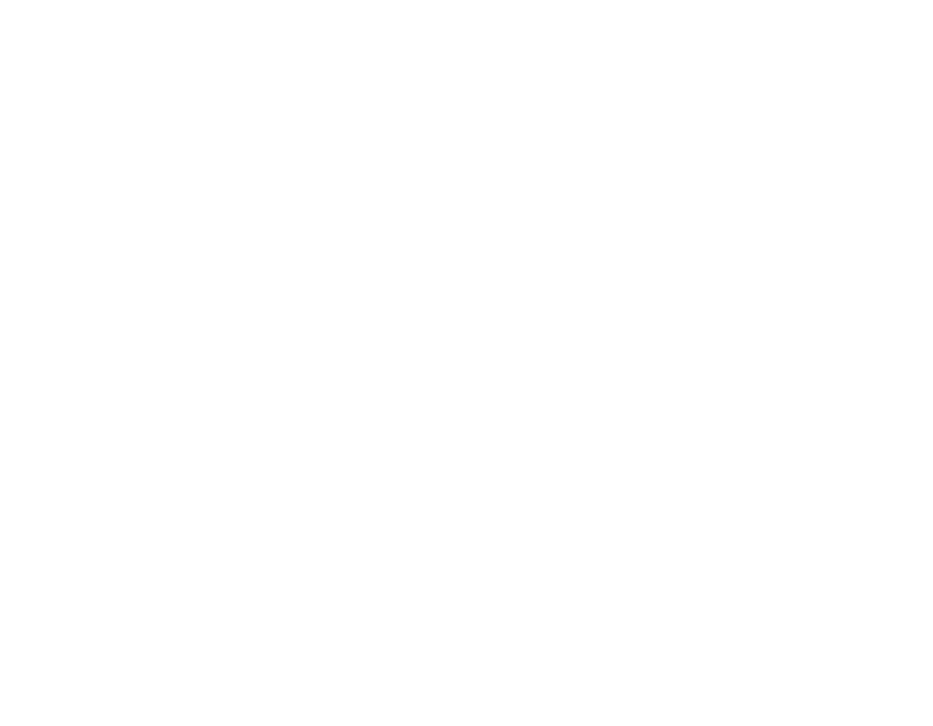
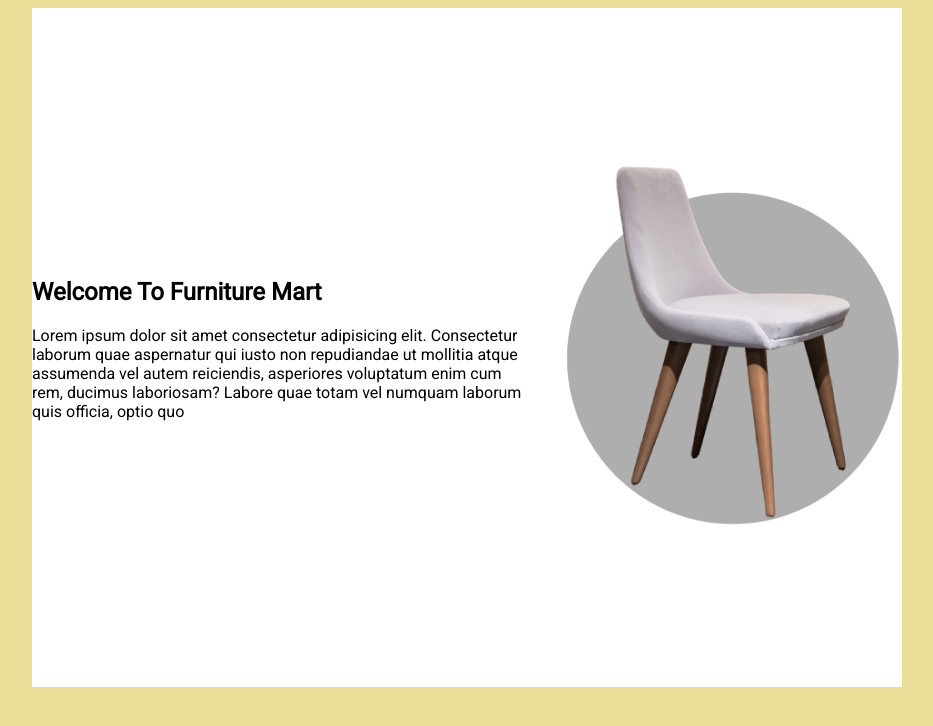
Before and after one commit to AfsanaAbsar/Furniture-mart, a plain HTML site: page index.html in a window 1280 px wide. Shown: the whole page, without its empty margins (173-1106 px from the left). Drawn offline with Linux system fonts and the light colour scheme.

Commit message:
about added

```diff
--- a/index.html
+++ b/index.html
@@ -6,10 +6,28 @@
     <meta http-equiv="X-UA-Compatible" content="IE=edge">
     <meta name="viewport" content="width=device-width, initial-scale=1.0">
     <title>Furniture Mart</title>
+    <link rel="preconnect" href="https://fonts.googleapis.com">
+    <link rel="preconnect" href="https://fonts.gstatic.com" crossorigin>
+    <link href="https://fonts.googleapis.com/css2?family=Roboto&display=swap" rel="stylesheet">
     <link rel="stylesheet" href="style.css">
 </head>
 
 <body>
+    <main>
+        <!-- about us section -->
+
+        <section class="container">
+            <div>
+                <h1>Welcome To Furniture Mart</h1>
+                <p>Lorem ipsum dolor sit amet consectetur adipisicing elit. Consectetur laborum quae aspernatur qui
+                    iusto non repudiandae ut mollitia atque assumenda vel autem reiciendis, asperiores voluptatum enim
+                    cum rem, ducimus laboriosam? Labore quae totam vel numquam laborum quis officia, optio quo</p>
+            </div>
+            <div>
+                <img src="images/sec1pic.png" alt="">
+            </div>
+        </section>
+    </main>
 
 </body>
 
--- a/style.css
+++ b/style.css
@@ -0,0 +1,15 @@
+body{
+    font-family: 'Roboto', sans-serif;
+    background-color: rgb(236, 221, 153);
+}
+main{
+    display: flex;
+    flex-direction: column;
+    align-items: center;
+}
+.container{
+    background-color: white;
+    width: 870px;
+    display: flex;
+    align-items: center;
+}
```
